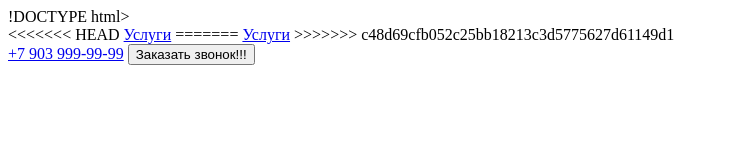
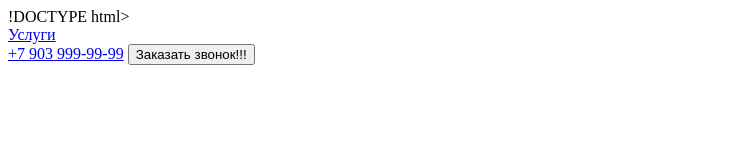
Before and after one commit to pnastas/app, a plain HTML site: page index.html in a window 1280 px wide. Shown: the whole page, without its empty margins (0-729 px from the left). Drawn offline with Linux system fonts and the light colour scheme.

Commit message:
delete second services

```diff
--- a/index.html
+++ b/index.html
@@ -10,11 +10,7 @@
 <body>
     <header>
         <nav>
-<<<<<<< HEAD
             <a href="#services!!!">Услуги</a>
-=======
-            <a href="#!!!services">Услуги</a>
->>>>>>> c48d69cfb052c25bb18213c3d5775627d61149d1
         </nav>
         <div>
             <a href="tel:+79039999999">+7 903 999-99-99</a>
```
